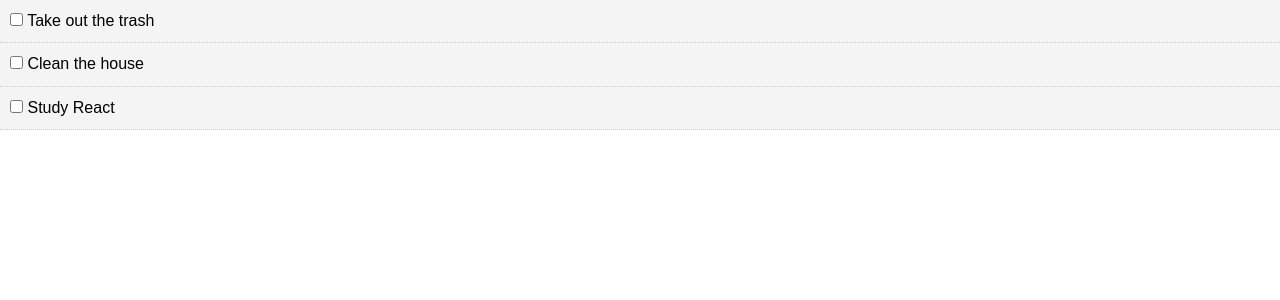
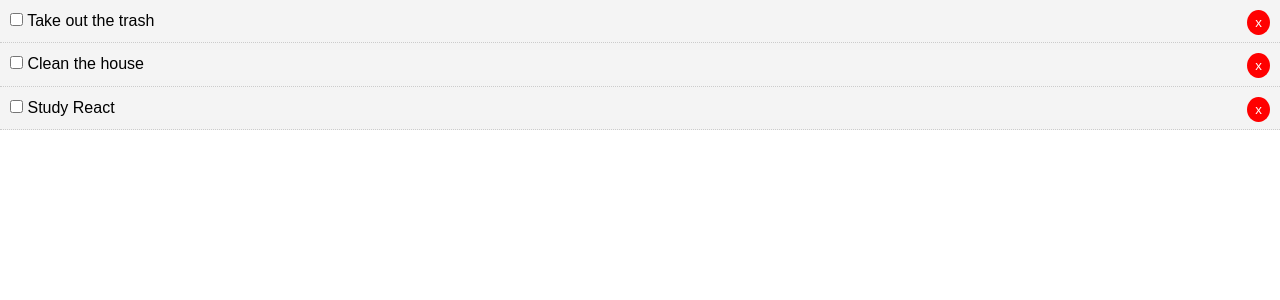
Before and after one commit to vitordeoliveira/ReactCrashCourse, a React (Create React App) app: page / in a window 1280 px wide. Shown: the top 300 px of the page. Built offline with nearby package versions, Linux system fonts and the light colour scheme.

Commit message:
Delete Button

```diff
--- a/src/App.js
+++ b/src/App.js
@@ -23,10 +23,11 @@
     ]
   };
 
+  //Toggle Complete
   markComplete = id => {
     this.setState({
       todos: this.state.todos.map(todo => {
-        if (todo.id == id) {
+        if ((todo.id = id)) {
           todo.completed = !todo.completed;
         }
         return todo;
@@ -34,10 +35,21 @@
     });
   };
 
+  //Delete Todo
+  delTodo = id => {
+    this.setState({
+      todos: [...this.state.todos.filter(todo => todo.id !== id)]
+    });
+  };
+
   render() {
     return (
       <div className="App">
-        <Todos todos={this.state.todos} markComplete={this.markComplete} />
+        <Todos
+          todos={this.state.todos}
+          markComplete={this.markComplete}
+          delTodo={this.delTodo}
+        />
       </div>
     );
   }
--- a/src/components/TodoItem.js
+++ b/src/components/TodoItem.js
@@ -31,6 +31,9 @@
             onChange={this.props.markComplete.bind(this, id)}
           />{" "}
           {title}
+          <button onClick={this.props.delTodo.bind(this, id)} style={btnStyle}>
+            x
+          </button>
         </p>
       </div>
     );
@@ -42,4 +45,14 @@
   todo: PropTypes.object.isRequired
 };
 
+const btnStyle = {
+  background: "#ff0000",
+  color: "#fff",
+  border: "none",
+  padding: "5px 8px",
+  borderRadius: "50%",
+  cursor: "Pointer",
+  float: "Right"
+};
+
 export default TodoItem;
--- a/src/components/Todos.js
+++ b/src/components/Todos.js
@@ -9,6 +9,7 @@
         key={todo.id}
         todo={todo}
         markComplete={this.props.markComplete}
+        delTodo={this.props.delTodo}
       />
     ));
   }
```
